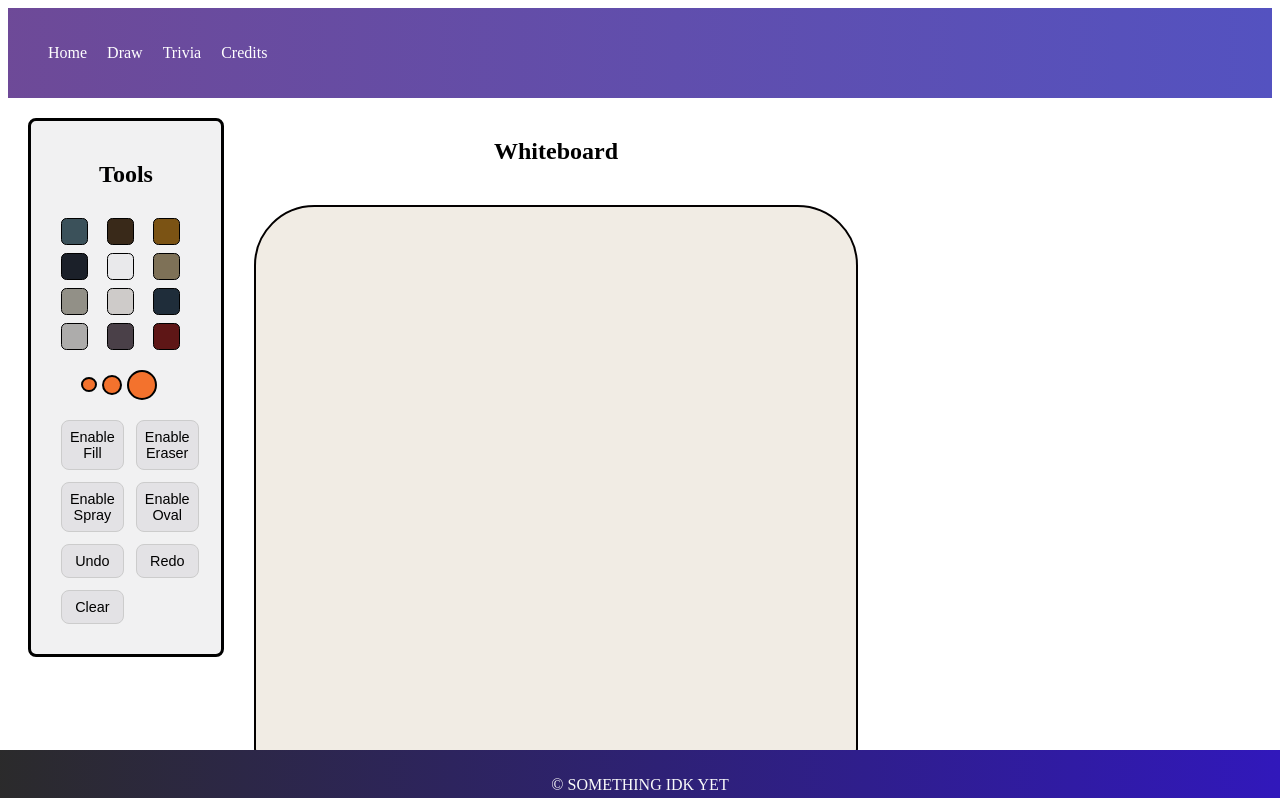
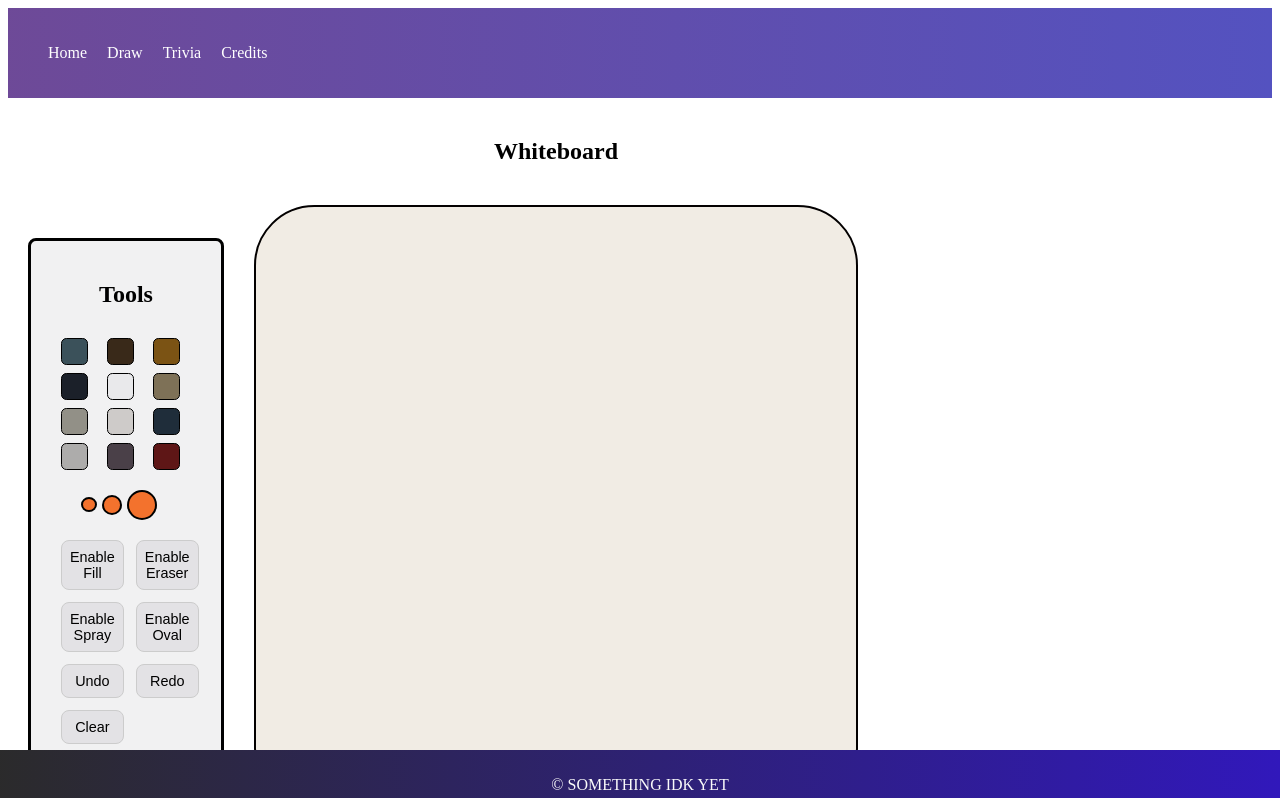
Before and after one commit to MissionToPsyche-Iridium/iridium_23f_year_sim-byu-i, a React (Create React App) app in the folder pysche/: page /Drawing in a window 1280 px wide. Shown: the top 798 px of the page. Built offline with nearby package versions, Linux system fonts and the light colour scheme.

Commit message:
moved toolbar down

```diff
--- a/pysche/src/index.css
+++ b/pysche/src/index.css
@@ -4,9 +4,10 @@
   padding: 20px;
   gap: 30px;
 }
-
 /* Toolbar Containers, Colors, Resizing,Clear, and Canvas Size */
 .toolbar {
+  position: relative;
+  margin-top: 120px;  /* Increased from 10px to move toolbar down */
   display: flex;
   flex-direction: column;
   width: 150px;
@@ -107,21 +108,17 @@
   color: white;
 }
 
-/* Canvas Container */
 .canvas-container {
   text-align: center;
   display: flex;
   flex-direction: column;
   gap: 20px;
-  max-width: calc(100% - 200px);
 }
 
-/* Canvas */
 .canvas {
   border: 2px solid #030000;
   background-color: rgb(241, 236, 228);
   border-radius: 10%;
-
 }
 
 /* Hint CSS */
```
